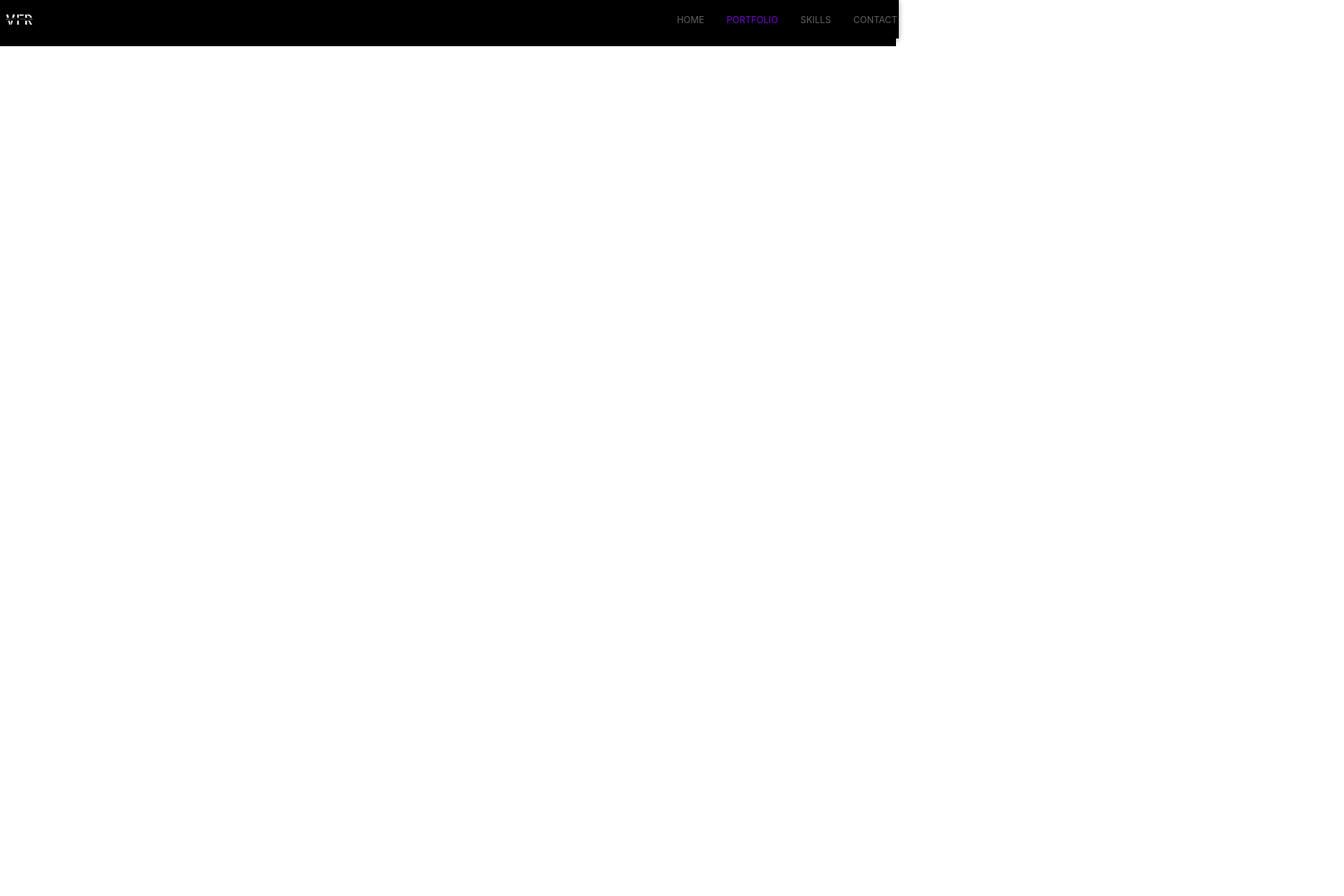
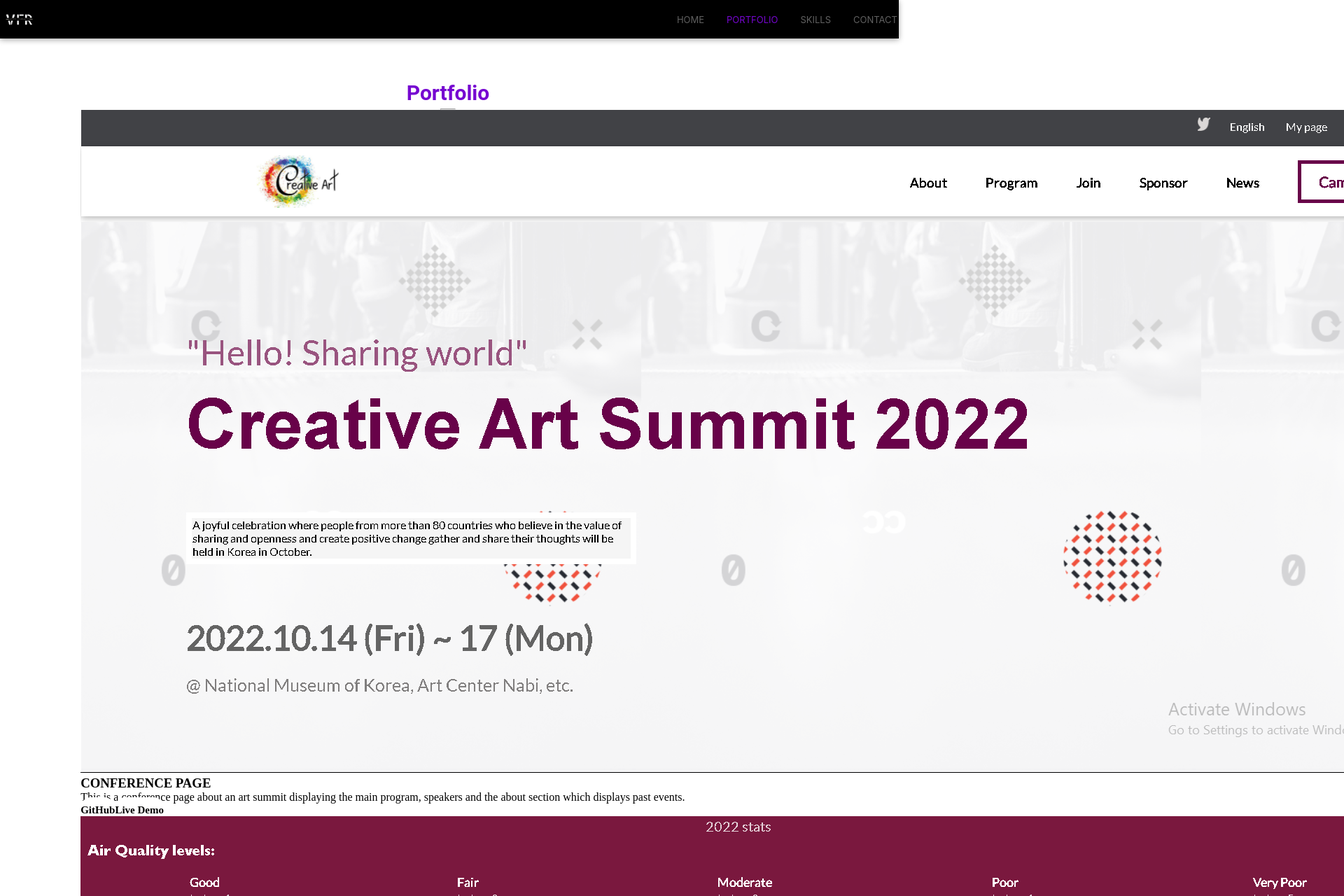
Before and after one commit to VTY1999/React-Portfolio, a React (Create React App) app: page /Portfolio in a window 1280 px wide. Shown: the top 1280 px of the page at 70% size, 1920 px wide, since content can reach past the window. Before the commit the page ends 800 px from the top, so only its background shows below. Built offline with nearby package versions, Linux system fonts and the light colour scheme.

Commit message:
Add portfolio structure

```diff
--- a/src/components/Portfolio/Portfolio.js
+++ b/src/components/Portfolio/Portfolio.js
@@ -1,8 +1,78 @@
 import React from 'react';
+import Image1 from '../../assets/Screenshot (26).png';
+import Image2 from '../../assets/Screenshot (192).png';
+import Image3 from '../../assets/Screenshot (128).png';
+import Image4 from '../../assets/Screenshot (196).png';
+import './Portfolio.scss';
 
 function Portfolio() {
+  const Projects = [
+    {
+      id: 1,
+      title: 'CONFERENCE PAGE',
+      img: Image1,
+      description: 'This is a conference page about an art summit displaying the main program, speakers and the about section which displays past events.',
+      demo: 'https://vty1999.github.io/Conference-page/',
+      github: 'https://github.com/VTY1999/Conference-page',
+    },
+    {
+      id: 2,
+      title: 'AIR POLLUTION',
+      img: Image2,
+      description: 'This webapp tracks air pollution in more than 20 countries drawing data from an API',
+      demo: 'https://verissimofrancis-air-pollution.netlify.app/',
+      github: 'https://github.com/VTY1999/React-Capstone',
+    },
+    {
+      id: 3,
+      title: 'MATH MAGICIANS',
+      img: Image3,
+      description: 'Math magicians is a website for all mathematics fans. It is a Single Page App (SPA) that allows users to make calculations and read a random math-related quote.',
+      demo: 'https://francis-math-magicians.netlify.app/',
+      github: 'https://github.com/VTY1999/Math-Magicians',
+    },
+    {
+      id: 4,
+      title: 'Rent A Car',
+      img: Image4,
+      description: 'This is a car rental website that allows you to view a variety of cars and book them at different rates. User can see all models and model details and rerve car. Admin can add and delete car.',
+      demo: 'https://rent-car-service.netlify.app/',
+      github: 'https://github.com/Gegardus/book-a-car-frontend',
+    },
+  ];
+
   return (
-    <div className="Portfolio" />
+    <section className="Portfolio">
+      <h2 className="Portfolio-title">Portfolio</h2>
+      <hr className="h" />
+      <div className="container">
+        {Projects.map((Pro) => (
+          <article className="portfolio__item" key={Pro.id}>
+            <div className="portfolio__item-image">
+              <img src={Pro.img} alt={Pro.title} />
+            </div>
+            <div className="portfolio-content">
+              <h3>{Pro.title}</h3>
+              <p>{Pro.description}</p>
+            </div>
+            <div className="portfoli">
+              <a
+                href={Pro.github}
+                className="btn"
+              >
+                GitHub
+              </a>
+              <a
+                href={Pro.demo}
+                className="btn"
+              >
+                Live Demo
+              </a>
+            </div>
+          </article>
+        ))}
+      </div>
+    </section>
   );
 }
 
--- /dev/null
+++ b/src/components/Portfolio/Portfolio.scss
@@ -0,0 +1,18 @@
+.Portfolio {
+  background-color: #fff;
+  padding: 9%;
+}
+
+.Portfolio-title {
+  font-family: 'Roboto', sans-serif;
+  font-size: 30px;
+  font-weight: bold;
+  text-align: center;
+  color: #7606d1;
+}
+
+.h {
+  width: 2%;
+  margin-top: 5px;
+  background-color: #ff0000;
+}
```
